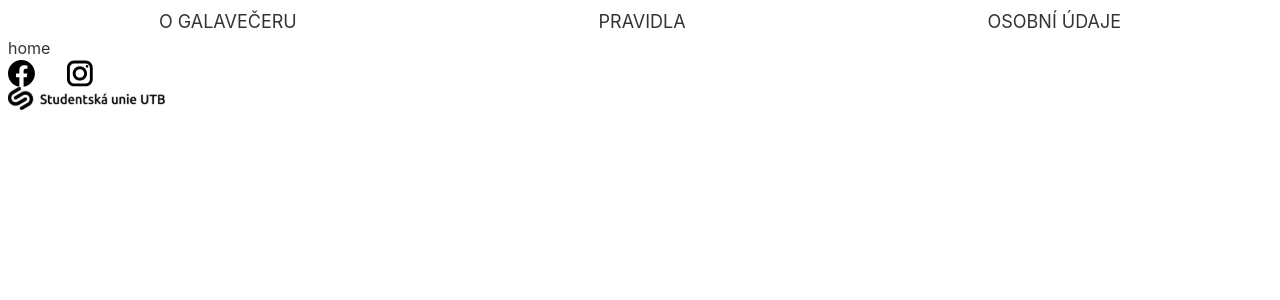
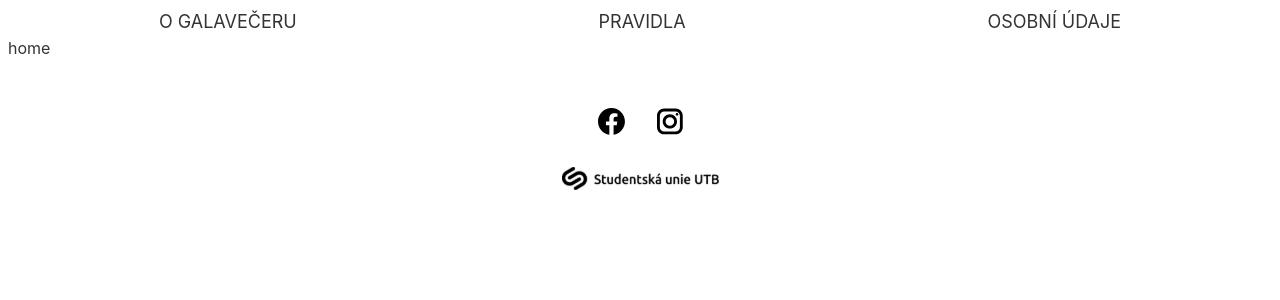
Before and after one commit to SU-UTB/web-galavecer-2022, a Svelte app: page / in a window 1280 px wide. Shown: the top 300 px of the page. Built offline with nearby package versions, Linux system fonts and the light colour scheme.

Commit message:
added footer

```diff
--- a/src/components/Footer.svelte
+++ b/src/components/Footer.svelte
@@ -3,7 +3,7 @@
   import Socials from "./Socials.svelte"
 
 </script>
-<footer>
+<footer class="flex flex-col items-center space-y-8 py-12">
   <Socials />
   <a href="./">
     <img src="./assets/su.svg" alt="SU logo">
```
